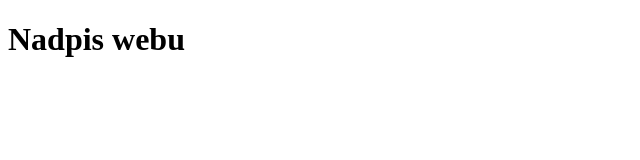
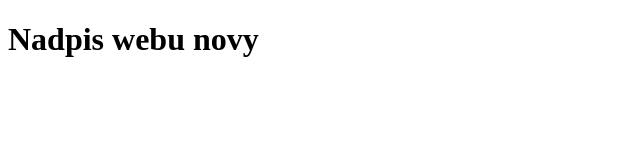
Before and after one commit to AlesRuzickaEu-Test/JazykovyWeb, a plain HTML site: page index.html in a window 1280 px wide. Shown: the whole page, without its empty margins (0-640 px from the left). Drawn offline with Linux system fonts and the light colour scheme.

Commit message:
Update index.html

```diff
--- a/index.html
+++ b/index.html
@@ -7,6 +7,6 @@
     <title>Document</title>
 </head>
 <body>
-    <h1>Nadpis webu</h1>
+    <h1>Nadpis webu novy</h1>
 </body>
 </html>
```
